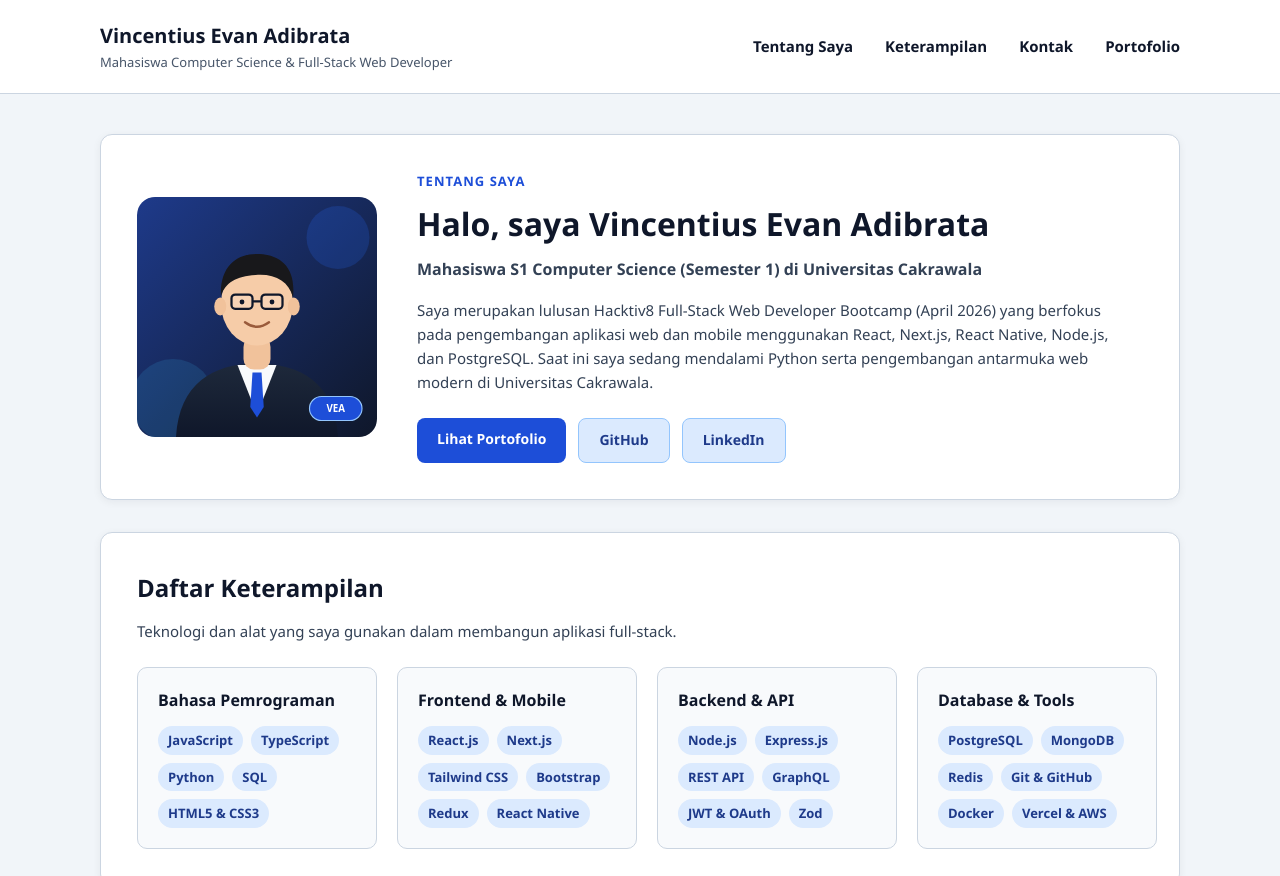
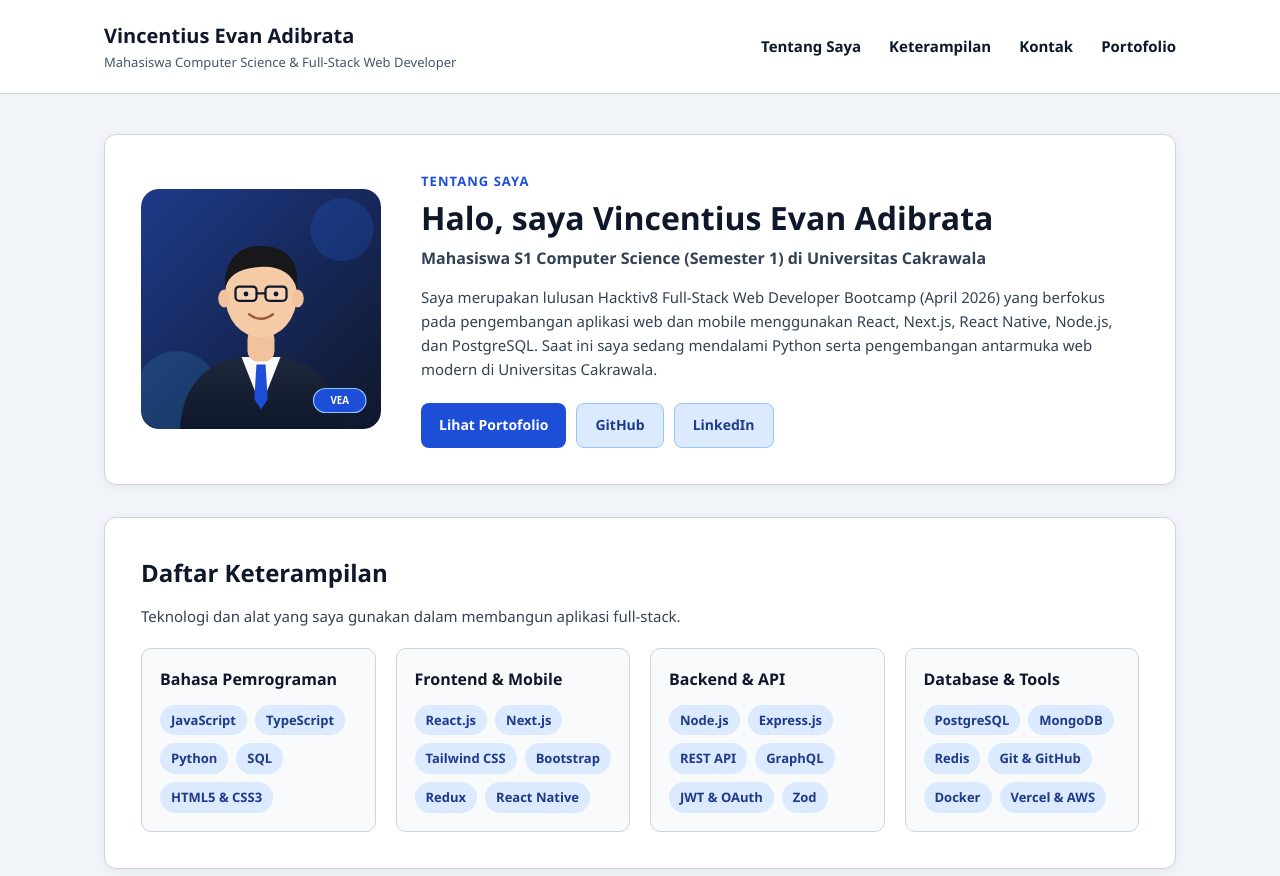
Before and after one commit to vincentiusevan/wad03-tugas2-26120300007, a plain HTML site: page index.html in a window 1280 px wide. Shown: the top 876 px of the page. Drawn offline with Linux system fonts and the light colour scheme.

Commit message:
fix(responsive): tambahkan meta viewport dan tata letak responsif mobile-first untuk lebar 360px dan 1280px

```diff
--- a/index.html
+++ b/index.html
@@ -2,6 +2,8 @@
 <html lang="id">
 <head>
   <meta charset="UTF-8">
+  <meta name="viewport" content="width=device-width, initial-scale=1.0">
+  <meta name="description" content="Halaman profil responsif dan aksesibel Vincentius Evan Adibrata, mahasiswa Computer Science Universitas Cakrawala.">
   <title>Profil Vincentius Evan Adibrata</title>
   <link rel="stylesheet" href="styles.css">
 </head>
--- a/styles.css
+++ b/styles.css
@@ -51,6 +51,16 @@ main:focus {
   outline: none;
 }
 
+html {
+  scroll-behavior: smooth;
+}
+
+@media (prefers-reduced-motion: reduce) {
+  html {
+    scroll-behavior: auto;
+  }
+}
+
 body {
   font-family: "Segoe UI", Tahoma, Geneva, Verdana, sans-serif;
   background-color: var(--color-bg);
@@ -59,25 +69,27 @@ body {
 }
 
 .container {
-  width: 1120px;
+  width: 100%;
+  max-width: 1120px;
   margin: 0 auto;
-  padding: 0 20px;
+  padding: 0 16px;
 }
 
 .site-header {
   background-color: var(--color-surface);
   border-bottom: 1px solid var(--color-border);
-  padding: 20px 0;
+  padding: 16px 0;
 }
 
 .header-inner {
   display: flex;
-  justify-content: space-between;
-  align-items: center;
+  flex-direction: column;
+  align-items: flex-start;
+  gap: 12px;
 }
 
 .brand-name {
-  font-size: 20px;
+  font-size: 19px;
   font-weight: 700;
   color: var(--color-text-primary);
 }
@@ -87,14 +99,21 @@ body {
   color: var(--color-text-muted);
 }
 
+.site-nav {
+  width: 100%;
+}
+
 .site-nav ul {
   list-style: none;
   display: flex;
-  gap: 32px;
-  white-space: nowrap;
+  flex-wrap: wrap;
+  gap: 6px 18px;
 }
 
 .site-nav a {
+  display: inline-flex;
+  align-items: center;
+  min-height: 44px;
   text-decoration: none;
   color: var(--color-text-primary);
   font-size: 15px;
@@ -108,15 +127,15 @@ body {
 }
 
 .main-content {
-  padding: 40px 0;
+  padding: 24px 0;
 }
 
 .section {
   background-color: var(--color-surface);
   border: 1px solid var(--color-border);
   border-radius: 12px;
-  padding: 36px;
-  margin-bottom: 32px;
+  padding: 24px 18px;
+  margin-bottom: 24px;
   box-shadow: 0 2px 8px rgba(15, 23, 42, 0.06);
 }
 
@@ -130,65 +149,84 @@ body {
 }
 
 .section-title {
-  font-size: 24px;
+  font-size: 22px;
   font-weight: 700;
   color: var(--color-text-primary);
-  margin-bottom: 12px;
+  margin-bottom: 10px;
 }
 
 .section-desc {
   font-size: 15px;
   color: var(--color-text-secondary);
-  margin-bottom: 24px;
+  margin-bottom: 20px;
 }
 
 .about-wrapper {
   display: flex;
-  gap: 40px;
-  align-items: center;
-  width: 1000px;
+  flex-direction: column;
+  align-items: flex-start;
+  gap: 24px;
+  width: 100%;
+}
+
+.about-photo {
+  align-self: center;
 }
 
 .profile-img {
-  width: 240px;
-  height: 240px;
+  width: 176px;
+  height: 176px;
+  max-width: 100%;
   border-radius: 16px;
   display: block;
 }
 
+.about-text {
+  width: 100%;
+}
+
 .about-text h1 {
-  font-size: 32px;
+  font-size: 24px;
+  line-height: 1.25;
   margin-bottom: 8px;
   color: var(--color-text-primary);
 }
 
 .subtitle {
-  font-size: 16px;
+  font-size: 15px;
   font-weight: 600;
   color: var(--color-text-secondary);
-  margin-bottom: 16px;
+  margin-bottom: 14px;
 }
 
 .bio {
   font-size: 15px;
   color: var(--color-text-secondary);
-  margin-bottom: 24px;
+  margin-bottom: 22px;
 }
 
 .about-links {
   display: flex;
-  gap: 12px;
+  flex-wrap: wrap;
+  gap: 10px;
+}
+
+.btn-primary,
+.btn-secondary {
+  display: inline-flex;
+  align-items: center;
+  justify-content: center;
+  min-height: 44px;
+  text-decoration: none;
+  padding: 10px 18px;
+  border-radius: 8px;
+  font-weight: 600;
+  font-size: 14px;
 }
 
 .btn-primary {
-  display: inline-block;
   background-color: var(--color-primary);
   color: #ffffff;
-  text-decoration: none;
-  padding: 10px 20px;
-  border-radius: 8px;
-  font-weight: 600;
-  font-size: 14px;
 }
 
 .btn-primary:hover {
@@ -196,15 +234,9 @@ body {
 }
 
 .btn-secondary {
-  display: inline-block;
   background-color: var(--color-accent-bg);
   color: var(--color-accent-text);
   border: 1px solid #93c5fd;
-  text-decoration: none;
-  padding: 10px 20px;
-  border-radius: 8px;
-  font-weight: 600;
-  font-size: 14px;
 }
 
 .btn-secondary:hover {
@@ -213,15 +245,15 @@ body {
 
 .skills-grid {
   display: grid;
-  grid-template-columns: repeat(4, 240px);
-  gap: 20px;
+  grid-template-columns: 1fr;
+  gap: 16px;
 }
 
 .skill-card {
   background-color: var(--color-surface-subtle);
   border: 1px solid var(--color-border);
   border-radius: 10px;
-  padding: 20px;
+  padding: 18px;
 }
 
 .skill-card h3 {
@@ -242,12 +274,13 @@ body {
   color: var(--color-accent-text);
   font-size: 13px;
   font-weight: 600;
-  padding: 4px 10px;
+  padding: 5px 11px;
   border-radius: 999px;
 }
 
 .contact-form {
-  width: 680px;
+  width: 100%;
+  max-width: 680px;
 }
 
 .form-note {
@@ -298,7 +331,11 @@ body {
 }
 
 .btn-submit {
-  display: inline-block;
+  display: inline-flex;
+  align-items: center;
+  justify-content: center;
+  width: 100%;
+  min-height: 46px;
   border: none;
   background-color: var(--color-primary);
   color: #ffffff;
@@ -320,4 +357,88 @@ body {
   text-align: center;
   color: var(--color-footer-text);
   font-size: 14px;
+  overflow-wrap: break-word;
 }
+
+@media (min-width: 640px) {
+  .skills-grid {
+    grid-template-columns: repeat(2, minmax(0, 1fr));
+  }
+
+  .btn-submit {
+    width: auto;
+  }
+}
+
+@media (min-width: 768px) {
+  .container {
+    padding: 0 24px;
+  }
+
+  .site-header {
+    padding: 20px 0;
+  }
+
+  .header-inner {
+    flex-direction: row;
+    justify-content: space-between;
+    align-items: center;
+  }
+
+  .brand-name {
+    font-size: 20px;
+  }
+
+  .site-nav {
+    width: auto;
+  }
+
+  .site-nav ul {
+    gap: 28px;
+  }
+
+  .main-content {
+    padding: 40px 0;
+  }
+
+  .section {
+    padding: 36px;
+    margin-bottom: 32px;
+  }
+
+  .section-title {
+    font-size: 24px;
+    margin-bottom: 12px;
+  }
+
+  .about-wrapper {
+    flex-direction: row;
+    align-items: center;
+    gap: 40px;
+  }
+
+  .about-photo {
+    align-self: auto;
+    flex-shrink: 0;
+  }
+
+  .profile-img {
+    width: 240px;
+    height: 240px;
+  }
+
+  .about-text h1 {
+    font-size: 32px;
+  }
+
+  .subtitle {
+    font-size: 16px;
+  }
+}
+
+@media (min-width: 1024px) {
+  .skills-grid {
+    grid-template-columns: repeat(4, minmax(0, 1fr));
+    gap: 20px;
+  }
+}
```
